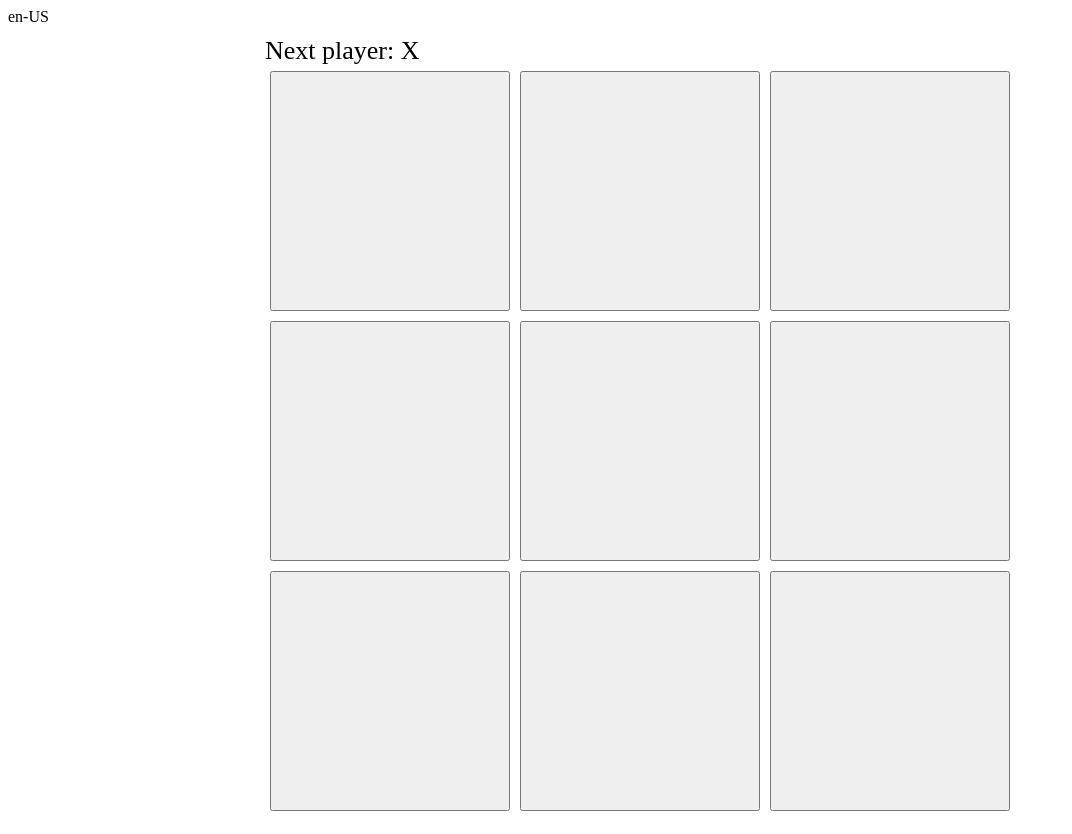
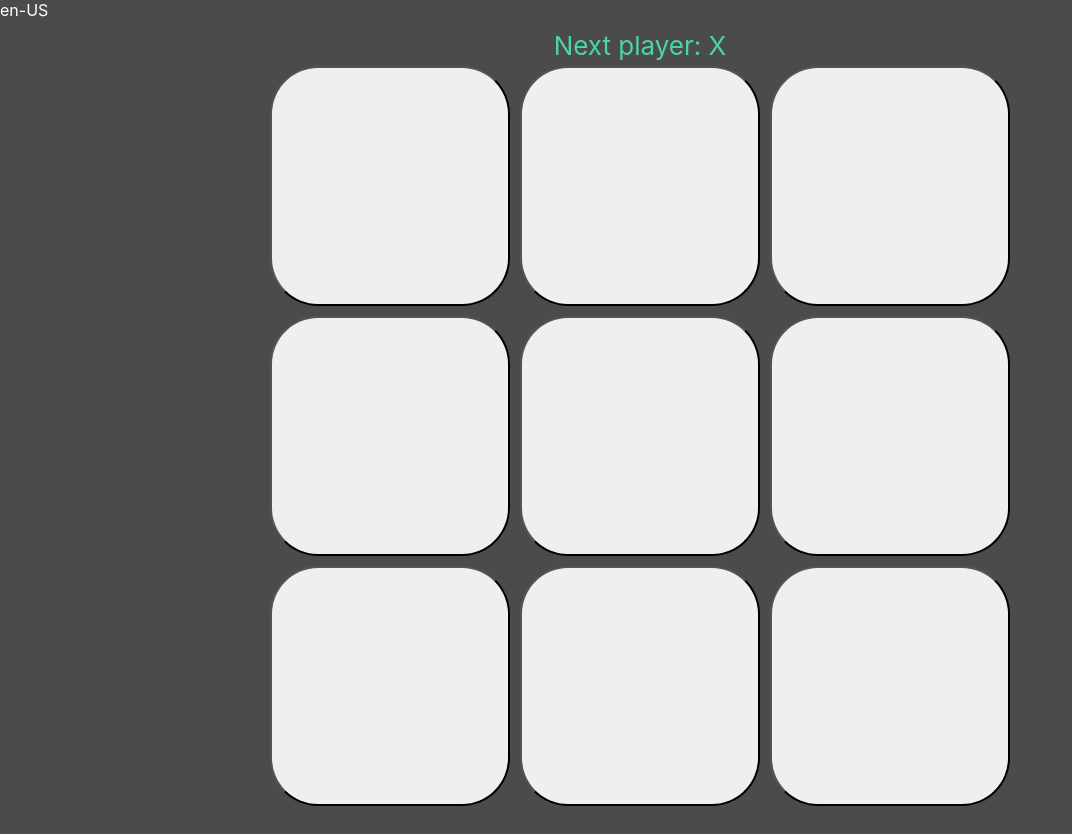
Before and after one commit to kath0809/tic-tac-toe, a React (Vite) app: page / in a window 1280 px wide. Shown: the whole page, without its empty margins (0-1072 px from the left). Built offline with nearby package versions, Linux system fonts and the light colour scheme.

Commit message:
added media 2

```diff
--- a/src/css/ticTacStyle.css
+++ b/src/css/ticTacStyle.css
@@ -1,3 +1,13 @@
+body {
+  margin: 0;
+  font-family: -apple-system, BlinkMacSystemFont, "Segoe UI", "Roboto", "Oxygen",
+    "Ubuntu", "Cantarell", "Fira Sans", "Droid Sans", "Helvetica Neue",
+    sans-serif;
+  -webkit-font-smoothing: antialiased;
+  -moz-osx-font-smoothing: grayscale;
+  background-color: rgb(75, 75, 75);
+  color: rgb(255, 255, 255);
+}
 .game {
   display: flex;
   flex-direction: column;
@@ -5,6 +15,11 @@
   justify-content: center;
   height: 100vh;
   font-size: calc(10px + 2vmin);
+}
+
+.status {
+  text-align: center;
+  color: rgb(75, 213, 167);
 }
 
 .board-row {
@@ -20,6 +35,15 @@
   font-weight: bold;
   line-height: 60vmin;
   text-align: center;
+  border-radius: 20%;
+}
+
+.square.x {
+  background-color: rgb(255, 202, 0);
+}
+
+.square.o {
+  background-color: rgb(255, 79, 79);
 }
 
 @media (max-width: 2532px) {
```
